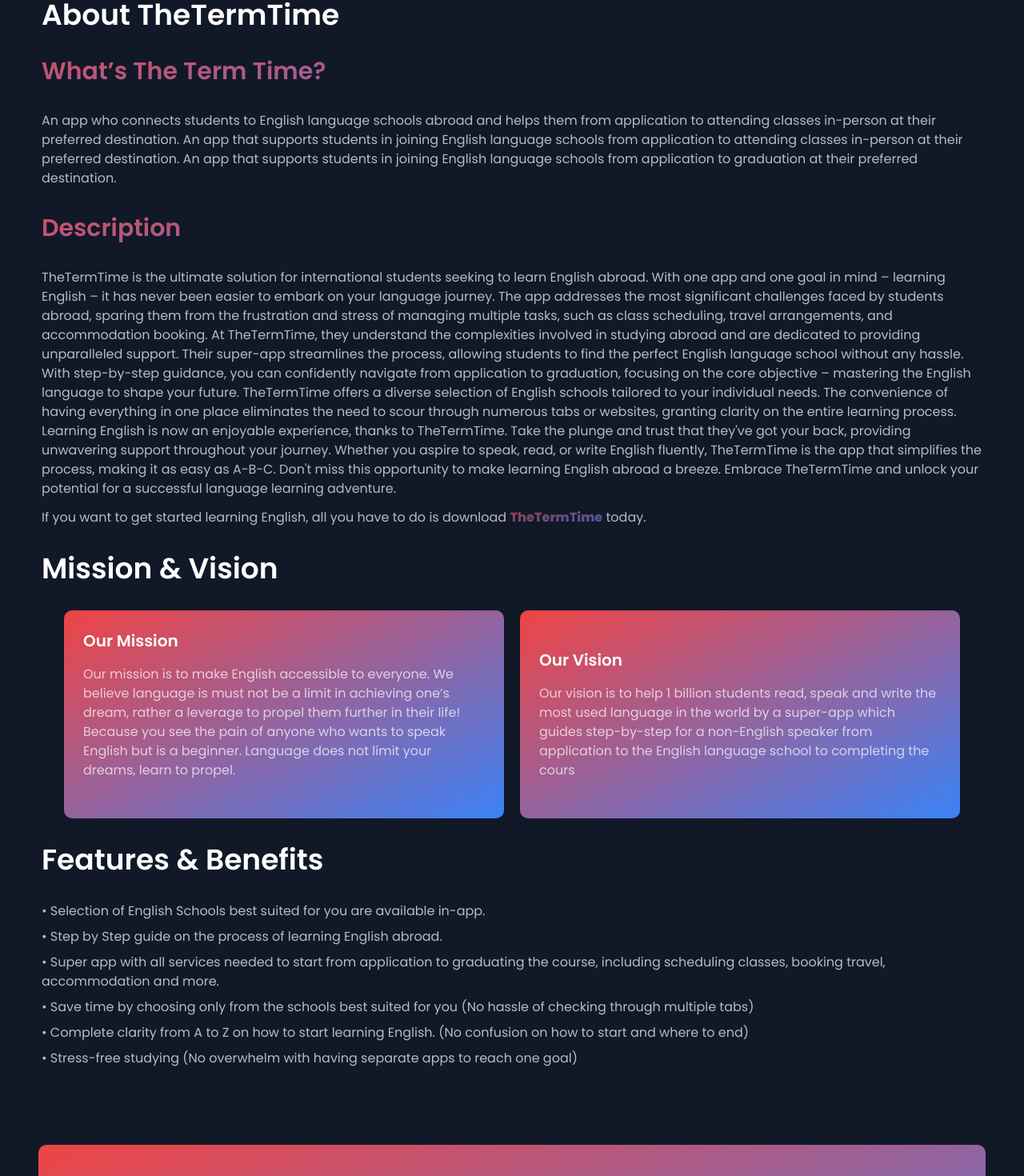
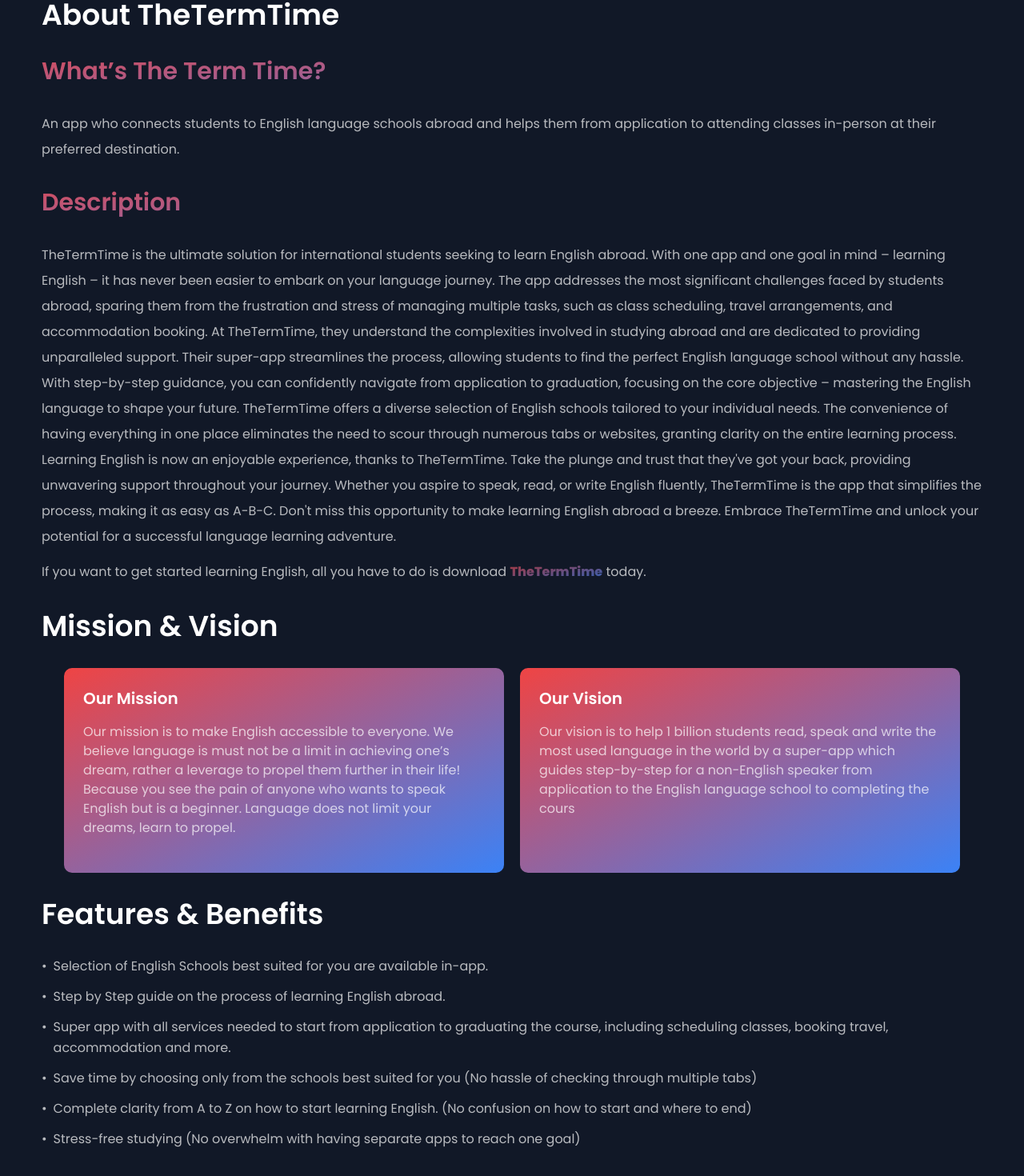
Before and after one commit to mesti7/mimemuse-landing-page, a React (Vite) app: page /aboutus in a window 1280 px wide. Shown: the part 925-2395 px from the top of the page at 80% size. Built offline with nearby package versions, Linux system fonts and the light colour scheme.

Commit message:
smalladj

```diff
--- a/src/Component/FooterDiv.jsx
+++ b/src/Component/FooterDiv.jsx
@@ -32,6 +32,9 @@
               Blog
             </li>
             <li className=" text-white hover:text-gray-900 opacity-70 leading-7">
+              News & Updates
+            </li>
+            <li className=" text-white hover:text-gray-900 opacity-70 leading-7">
               About Us
             </li>
             <li className=" text-white hover:text-gray-900 opacity-70 leading-7 pb-[30px]">
--- a/src/Component/NavBar.jsx
+++ b/src/Component/NavBar.jsx
@@ -33,7 +33,7 @@
 
           <Link to="/News">
             <li className="menuList text-lg bg-gradient-to-br from-red-500 to-blue-500 text-transparent bg-clip-text hover:text-white">
-              News&Updates
+              News & Updates
             </li>
           </Link>
 
--- a/src/HomePage/Home.jsx
+++ b/src/HomePage/Home.jsx
@@ -47,7 +47,7 @@
           The values that holds us true
         </h1>
         <div className="grid grid-cols-1 gap-4 sm:grid-cols-3 items-center">
-          <div className=" mx-8 singleGrid rounded-[10px] bg-gradient-to-br from-red-500 to-blue-500 p-[1.5rem]">
+          <div className=" mx-8 singleGrid rounded-[10px] bg-gradient-to-br from-red-500 to-blue-500 p-[1.5rem] lg:h-44 sm:h-auto">
             <div className=" flex items-center gap-3">
               {/* <div className="imgDiv p-[4px] rounded-[.8rem] bg-inherit-[#dedef8] h-[40px] w-[40px] flex items-center justify-center">
                 <img src={simple} alt="" />
@@ -62,7 +62,7 @@
             </p>
           </div>
 
-          <div className="mx-8 singleGrid rounded-[10px] bg-gradient-to-br from-red-500 to-blue-500 p-[1.5rem]">
+          <div className="mx-8 singleGrid rounded-[10px] bg-gradient-to-br from-red-500 to-blue-500 p-[1.5rem] lg:h-44 sm:h-auto">
             <div className=" flex items-center gap-3">
               {/* <div className="imgDiv p-[4px] rounded-[.8rem] bg-inherit-[#dedef8] h-[40px] w-[40px] flex items-center justify-center">
                 <img src={trust} alt="" />
@@ -76,7 +76,7 @@
               through authenticity and transparency
             </p>
           </div>
-          <div className="mx-8 singleGrid rounded-[10px] bg-gradient-to-br from-red-500 to-blue-500 p-[1.5rem]">
+          <div className="mx-8 singleGrid rounded-[10px] bg-gradient-to-br from-red-500 to-blue-500 p-[1.5rem] lg:h-44 sm:h-auto">
             <div className=" flex items-center gap-3">
               {/* <div className="imgDiv p-[4px] rounded-[.8rem] bg-inherit-[#dedef8] h-[40px] w-[40px] flex items-center justify-center">
                 <img src={social} alt="" />
--- a/src/pages/AboutUs.jsx
+++ b/src/pages/AboutUs.jsx
@@ -36,19 +36,15 @@
         <div className=" text-3xl py-[2rem] font-semibold bg-gradient-to-br from-red-500 to-blue-500 text-transparent bg-clip-text">
           What’s The Term Time?
         </div>
-        <div className=" text-base text-white opacity-[.7]">
+        <div className=" text-base text-white opacity-[.7] leading-loose text-[19px] ">
           An app who connects students to English language schools abroad and
           helps them from application to attending classes in-person at their
-          preferred destination. An app that supports students in joining
-          English language schools from application to attending classes
-          in-person at their preferred destination. An app that supports
-          students in joining English language schools from application to
-          graduation at their preferred destination.
+          preferred destination.
         </div>
         <h2 className="text-3xl py-[2rem] font-semibold bg-gradient-to-br from-red-500 to-blue-500 text-transparent bg-clip-text ">
           Description
         </h2>
-        <div className="text-base text-white opacity-[.7]">
+        <div className="text-base text-white opacity-[.7] leading-loose text-[19px]">
           <p>
             TheTermTime is the ultimate solution for international students
             seeking to learn English abroad. With one app and one goal in mind –
@@ -93,16 +89,16 @@
           Mission & Vision
         </div>
         <div className="grid gap-5 md:grid-cols-2 items-center grid-cols-1 px-7 mt-8">
-          <div className="singleGrid rounded-[10px] bg-gradient-to-br from-red-500 to-blue-500 p-[1.5rem] pb-8">
+          <div className="singleGrid rounded-[10px] bg-gradient-to-br from-red-500 to-blue-500 p-[1.5rem] pb-8 h-auto lg:h-64">
             <div className="flex items-center ">
               {/* <div className="imgDiv p-[4px] rounded-[.8rem] bg-inherit-[#dedef8] h-[40px] w-[40px] flex items-center justify-center">
                 <img src={social} alt="" />
               </div> */}
-              <span className=" font-semibold text-white text-xl">
+              <span className=" font-semibold text-white text-xl items-start ">
                 Our Mission
               </span>
             </div>
-            <p className=" text-base text-white opacity-[.7] py-[1rem] ">
+            <p className=" text-base text-white opacity-[.7] py-[1rem] items-start ">
               Our mission is to make English accessible to everyone. We believe
               language is must not be a limit in achieving one’s dream, rather a
               leverage to propel them further in their life! Because you see the
@@ -111,16 +107,16 @@
             </p>
           </div>
 
-          <div className="singleGrid rounded-[10px] bg-gradient-to-br from-red-500 to-blue-500 p-[1.5rem] pb-8 ">
-            <div className=" flex items-center  ">
+          <div className="singleGrid rounded-[10px] bg-gradient-to-br from-red-500 to-blue-500 p-[1.5rem] pb-8 h-auto lg:h-64 ">
+            <div className=" flex items-start  ">
               {/* <div className="imgDiv p-[4px] rounded-[.8rem] bg-inherit-[#dedef8] h-[40px] w-[40px] flex items-center justify-center">
                 <img src={trust} alt="" />
               </div> */}
-              <span className=" text-white text-xl pt-6 font-semibold">
+              <span className=" text-white text-xl font-semibold items-start ">
                 Our Vision
               </span>
             </div>
-            <p className=" text-base text-white opacity-[.7] py-[1rem]">
+            <p className=" text-base text-white opacity-[.7] py-[1rem] items-start ">
               Our vision is to help 1 billion students read, speak and write the
               most used language in the world by a super-app which guides
               step-by-step for a non-English speaker from application to the
@@ -141,30 +137,31 @@
                 <img src={social} alt="" />
               </div>
             </div> */}
-            <p className=" text-base text-white opacity-[.7]">
-              <p>
-                • Selection of English Schools best suited for you are available
+          <p className=" text-base text-white opacity-[.7] items-center text-[19px]">
+            <p className="leading-relaxed flex gap-2">
+              <div className="flex">•</div>Selection of English Schools best suited for you are available
               in-app.
             </p>
-              <p className="mt-2">
-                • Step by Step guide on the process of learning English abroad.
+
+            <p className="mt-3 leading-relaxed flex gap-2">
+            <div className="flex">•</div>Step by Step guide on the process of learning English abroad.
             </p>
-              <p className="mt-2">
-                • Super app with all services needed to start from application
-                to graduating the course, including scheduling classes, booking
+            <p className="mt-3 leading-relaxed flex gap-2">
+            <div className="flex">•</div>Super app with all services needed to start from application to
+              graduating the course, including scheduling classes, booking
               travel, accommodation and more.
             </p>
-              <p className="mt-2">
-                • Save time by choosing only from the schools best suited for
-                you (No hassle of checking through multiple tabs)
+            <p className="mt-3 leading-relaxed flex gap-2">
+            <div className="flex">•</div>Save time by choosing only from the schools best suited for you
+              (No hassle of checking through multiple tabs)
             </p>
-              <p className="mt-2">
-                • Complete clarity from A to Z on how to start learning English.
+            <p className="mt-3 leading-relaxed flex gap-2">
+            <div className="flex">•</div>Complete clarity from A to Z on how to start learning English.
               (No confusion on how to start and where to end)
             </p>
-              <p className="mt-2">
-                • Stress-free studying (No overwhelm with having separate apps
-                to reach one goal)
+            <p className="mt-3 leading-relaxed flex gap-2">
+            <div className="flex">•</div>Stress-free studying (No overwhelm with having separate apps to
+              reach one goal)
             </p>
           </p>
         </div>
```
Also changed, not shown: src/HomePage/Countries.jsx (+7 -8 lines), src/HomePage/Courses.jsx (+7 -7 lines). Lines whose indentation alone changed are shown as unchanged.
